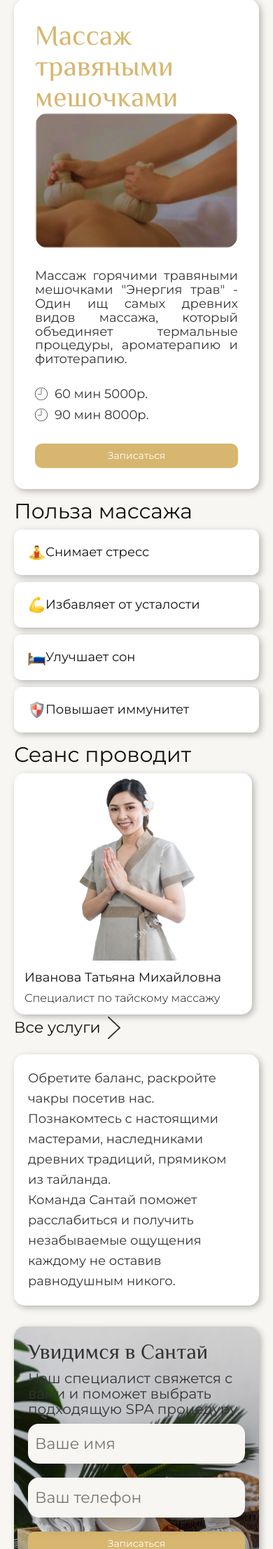
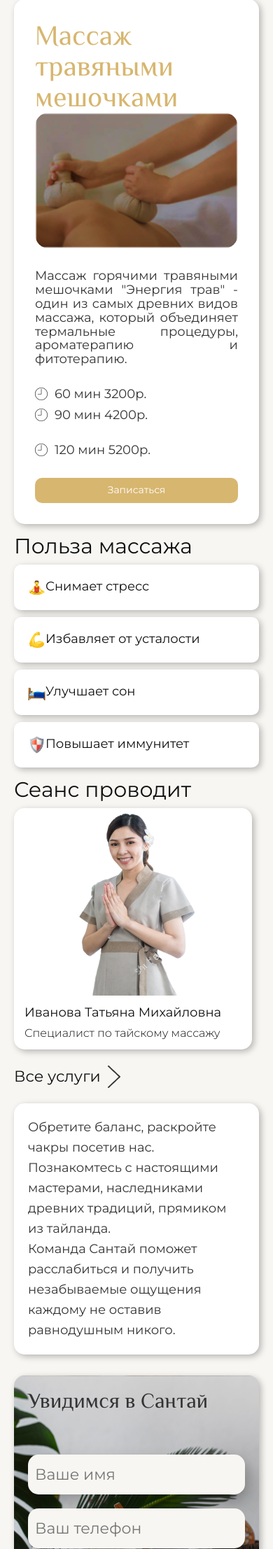
Before and after one commit to 4ndr01dHQD/santai, a Django app: page /massages/herbal_bags/ in a window 390 px wide. Shown: the part 111-2325 px from the top of the page at 70% size. Run offline with Django 4.2, Linux system fonts and the light colour scheme.

Commit message:
Правки вертски

```diff
--- a/static/sass/adapt/_about.scss
+++ b/static/sass/adapt/_about.scss
@@ -1,3 +1,9 @@
+@media (max-width: 920px) {
+  .about{
+    padding-top: 20px;
+  }
+}
+
 @media (max-width: 850px) {
   .header__menu__link__about {
     display: none;
--- a/static/sass/adapt/_form.scss
+++ b/static/sass/adapt/_form.scss
@@ -9,6 +9,14 @@
         &__input {
             margin-bottom: 20px;
             padding: 10px;
+        }
+
+        &__title {
+            margin-bottom: 60px;
+        }
+
+        &__subtitle {
+            display: none;
         }
     }
 }
--- a/static/sass/adapt/_reviews.scss
+++ b/static/sass/adapt/_reviews.scss
@@ -9,6 +9,10 @@
 
 @media (max-width: 992px) {
     .reviews {
+
+        &__title {
+            width: 80%;
+        }
         &__item {
             width: 80%;
 
--- a/static/sass/adapt/_services.scss
+++ b/static/sass/adapt/_services.scss
@@ -27,3 +27,11 @@
         }
     }
 }
+
+@media (max-width: 576px) {
+    .services {
+        &__item {
+            font-size: 14px;
+        }
+    }
+}
--- a/static/sass/adapt/_unit.scss
+++ b/static/sass/adapt/_unit.scss
@@ -65,6 +65,9 @@
             }
             &__half {
                 width: 100%;
+                &_right{
+                    margin-bottom: 20px;
+                }
             }
             &__item {
                 font-size: 18px;
--- a/templates/massages/bali.html
+++ b/templates/massages/bali.html
@@ -25,7 +25,7 @@
                     <p class="unit__description">
                         Традиционный балийский массаж сочетает в себе сразу несколько восточных массажных техник. Он
                         гарантирует расслабляющее воздействие и насыщает кислородом кожу, мышцы и внутренние органы.
-                        Большими пальцами он воздействует на биологически важные
+                        А так же воздействует на биологически важные
                         точки тела, запуская процесс восстановления.
                     </p>
                     <p class="unit__text unit__text_small">
--- a/templates/massages/herbal_bags.html
+++ b/templates/massages/herbal_bags.html
@@ -24,16 +24,20 @@
                 </div>
                 <div class="unit__half">
                     <p class="unit__text">
-                        Массаж горячими травяными мешочками "Энергия трав" - Один ищ самых древних видов массажа,
+                        Массаж горячими травяными мешочками "Энергия трав" - один из самых древних видов массажа,
                         который объединяет термальные процедуры, ароматерапию и фитотерапию.
                     </p>
                     <p class="unit__text unit__text_small">
                         <img src="/media/icons/time.svg" alt="">
-                        60 мин 5000р.
+                        60 мин 3200р.
                     </p>
                     <p class="unit__text">
                         <img src="/media/icons/time.svg" alt="">
-                        90 мин 8000р.
+                        90 мин 4200р.
+                    </p>
+                    <p class="unit__text">
+                        <img src="/media/icons/time.svg" alt="">
+                        120 мин 5200р.
                     </p>
                     <button class="button_yellow open__modal">
                         Записаться
```
Also changed, not shown: static/css/style.min.css, 1 other file.
